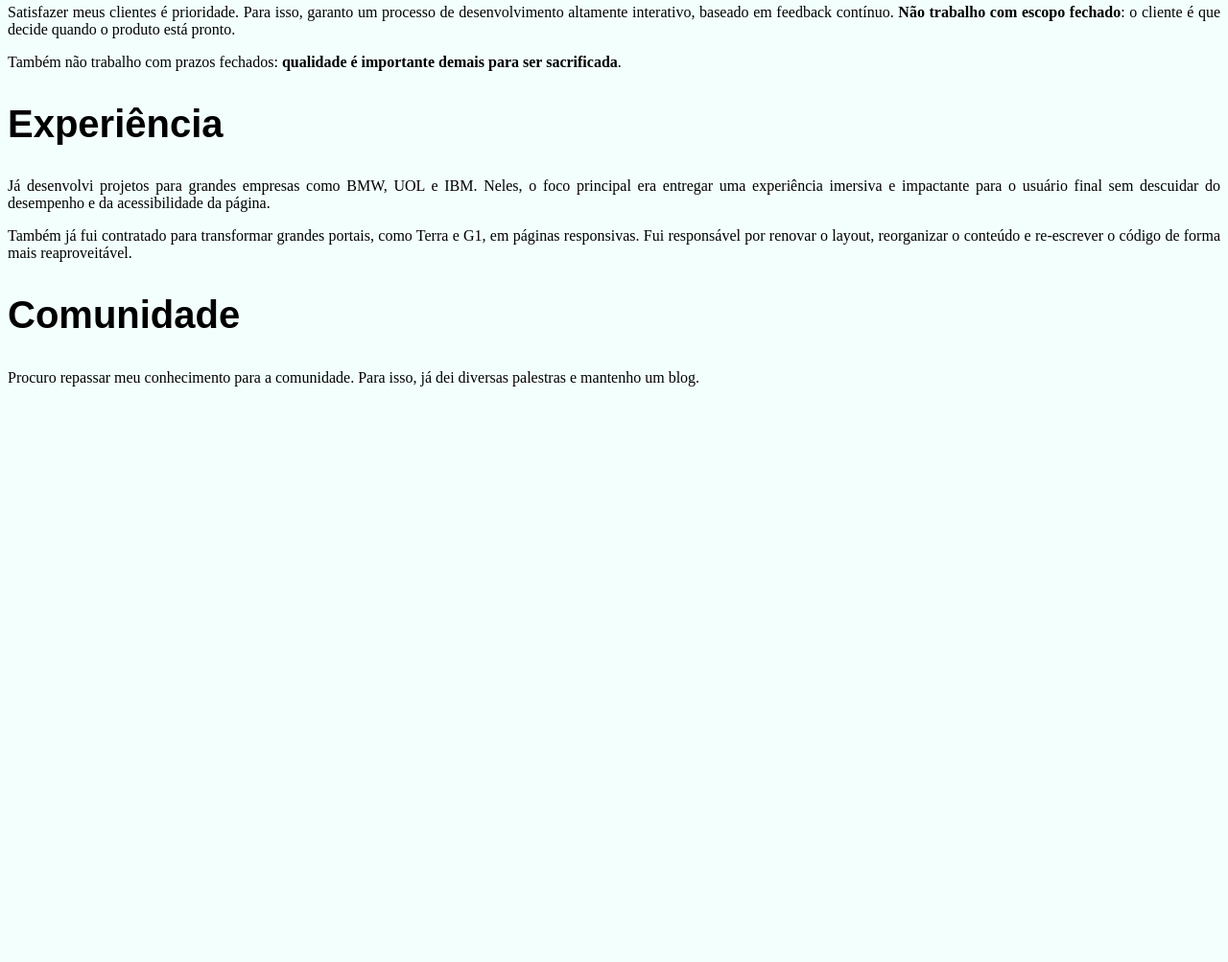
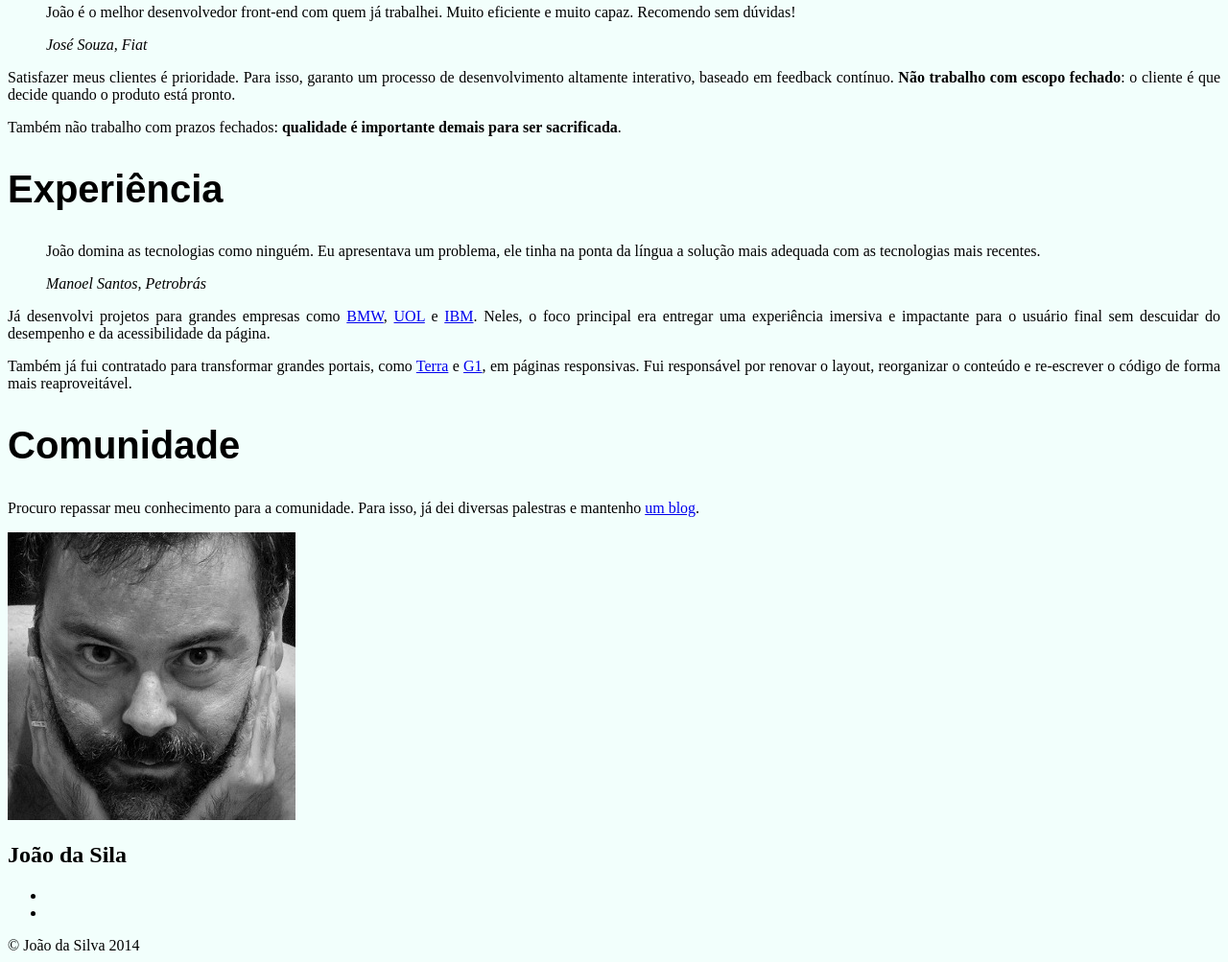
Before and after one commit to jessicaperuggia/site_joao_da_silva, a plain HTML site: page bio.html in a window 1280 px wide. Shown: the part 327-1330 px from the top of the page at 96% size. Before the commit the page ends 800 px from the top, so only its background shows below. Drawn offline with Linux system fonts and the light colour scheme.

Commit message:
melhorando aparencia aula3

```diff
--- a/bio.html
+++ b/bio.html
@@ -8,6 +8,7 @@
 
 	</head>
 	<body>
+		<main>
 			<h1>Sobre mim</h1>
 			<p>Moro em São Paulo mas atendo clientes do mundo todo. Sou conhecido por fazer produtos de <em>qualidade, durabilidade</em> e que <em>agregam valor</em> para meus clientes.</p>
 
@@ -15,18 +16,40 @@
 
 			<h2>Como trabalho</h2>
 
+			<blockquote>
+				<p>João é o melhor desenvolvedor front-end com quem já trabalhei. Muito eficiente e muito capaz. Recomendo sem dúvidas!</p>
+    			<cite>José Souza, Fiat</cite>
+    		</blockquote>
+
 			<p>Satisfazer meus clientes é prioridade. Para isso, garanto um processo de desenvolvimento altamente interativo, baseado em feedback contínuo. <strong>Não trabalho com escopo fechado</strong>: o cliente é que decide quando o produto está pronto.</p>
 
 			<p>Também não trabalho com prazos fechados: <strong>qualidade é importante demais para ser sacrificada</strong>.</p>
 
 			<h2>Experiência</h2>
 
-		<p>Já desenvolvi projetos para grandes empresas como BMW, UOL e IBM. Neles, o foco principal era entregar uma experiência imersiva e impactante para o usuário final sem descuidar do desempenho e da acessibilidade da página.</p>
+			<blockquote>
+				<p>João domina as tecnologias como ninguém. Eu apresentava um problema, ele tinha na ponta da língua a solução mais adequada com as tecnologias mais recentes.</p>
+    			<cite>Manoel Santos, Petrobrás</cite>
+    		</blockquote>
 
-		<p>Também já fui contratado para transformar grandes portais, como Terra e G1, em páginas responsivas. Fui responsável por renovar o layout, reorganizar o conteúdo e re-escrever o código de forma mais reaproveitável.</p>
+			<p>Já desenvolvi projetos para grandes empresas como <a href="https://www.bmw.com">BMW</a>, <a href="https://www.uol.com.br">UOL</a> e <a href="https://www.ibm.com">IBM</a>. Neles, o foco principal era entregar uma experiência imersiva e impactante para o usuário final sem descuidar do desempenho e da acessibilidade da página.</p>
+
+			<p>Também já fui contratado para transformar grandes portais, como <a href="https://www.terra.com.br">Terra</a> e <a href="https://g1.globo.com">G1</a>, em páginas responsivas. Fui responsável por renovar o layout, reorganizar o conteúdo e re-escrever o código de forma mais reaproveitável.</p>
 
 			<h2>Comunidade</h2>
 
-		<p>Procuro repassar meu conhecimento para a comunidade. Para isso, já dei diversas palestras e mantenho um blog.</p>
+			<p>Procuro repassar meu conhecimento para a comunidade. Para isso, já dei diversas palestras e mantenho <a href="blog.html">um blog</a>.</p>
+		</main>
+		<img src="eu.jpg" alt="Foto de João da Silva">
+		<nav>
+			<h1>João da Sila</h1>
+			<ul>
+				<li><a href=""></a></li>
+				<li><a href=""></a></li>
+			</ul>
+		</nav>
+		<footer>
+			&copy; João da Silva 2014
+		</footer>
 	</body>
 </html>
--- a/site.css
+++ b/site.css
@@ -1,4 +1,4 @@
-h1 {
+main h1 {
 	font-size: 60px;
 	background-color: #851944;
 	color: #FFF;
--- a/sitepadrao.css
+++ b/sitepadrao.css
@@ -7,7 +7,7 @@ h1, h2 {
     font-family: "Arial", sans-serif;
 }
 
-h1 {
+main h1 {
     text-align: center;
     background-color: #851944;
     color: #FFF;
```
Also changed, not shown: blog.html (+3 -3 lines). Lines whose indentation alone changed are shown as unchanged.
